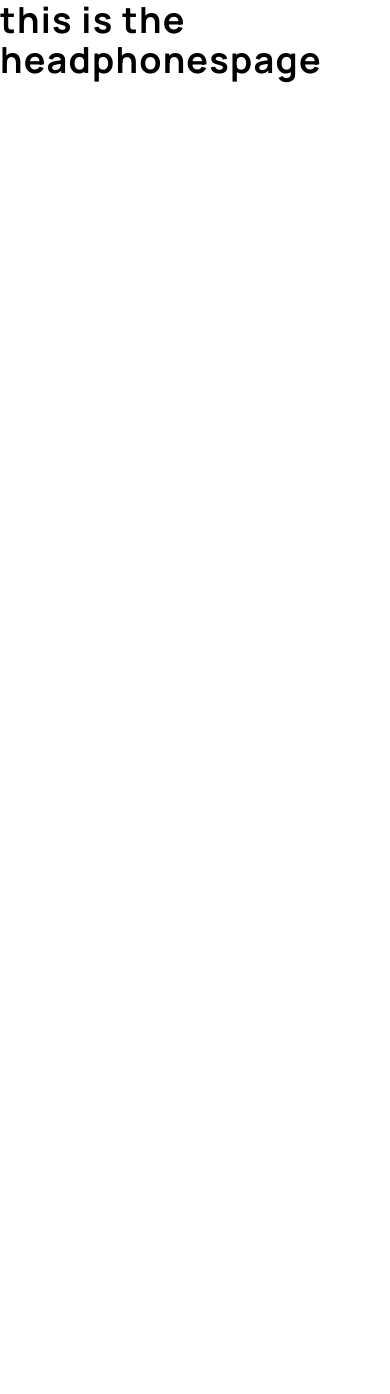
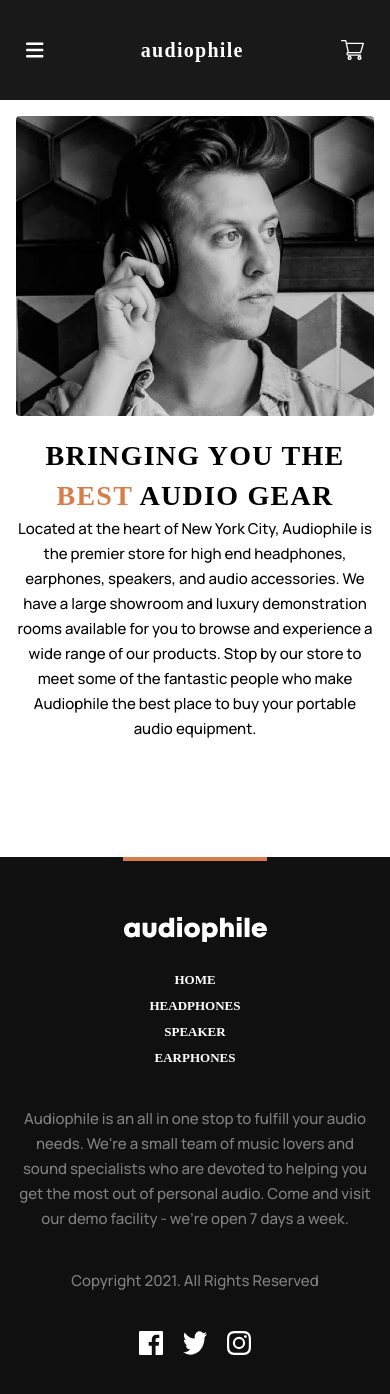
Before and after one commit to BilalHassen/audiophile-web-site, a React (Vite) app: page /headphones in a window 390 px wide. Before the commit the page ends 844 px from the top, so only its background shows below. Built offline with nearby package versions, Linux system fonts and the light colour scheme; a web font is replaced by a local one.

Commit message:
create folder for HeadPhonesCard

```diff
--- a/src/Pages/HeadPhones-Page/HeadPhonesPage.jsx
+++ b/src/Pages/HeadPhones-Page/HeadPhonesPage.jsx
@@ -1,7 +1,12 @@
+import Header from "../../Components/Header/Header";
+import AudiophileDescription from "../../Components/AudiophileDescription/AudiophileDescription";
+import Footer from "../../Components/Footer/Footer";
 export default function HeadPhonesPage() {
   return (
     <>
-      <h1>this is the headphonespage</h1>
+      <Header />
+      <AudiophileDescription />
+      <Footer />
     </>
   );
 }
```
Also changed, not shown: src/Components/HeadPhonesCard/HeadPhonesCard.jsx (added), src/Components/HeadPhonesCard/HeadPhonesCard.scss (added).
